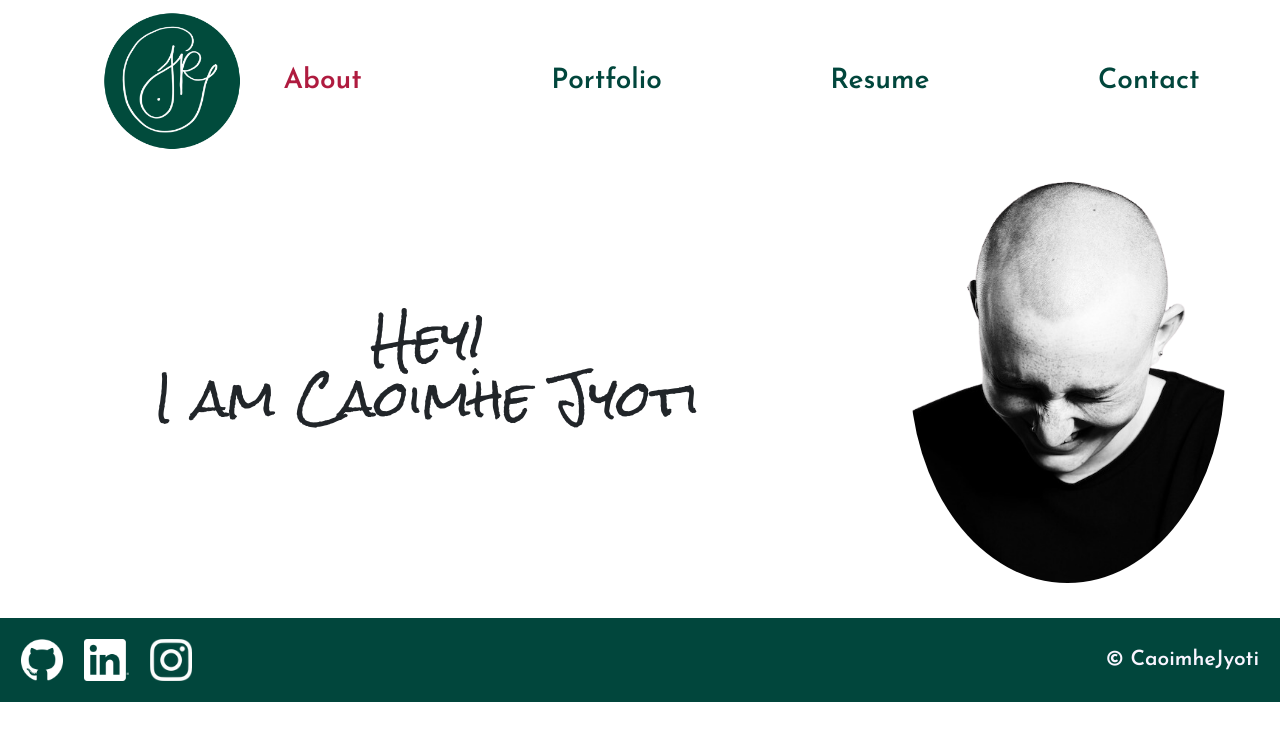
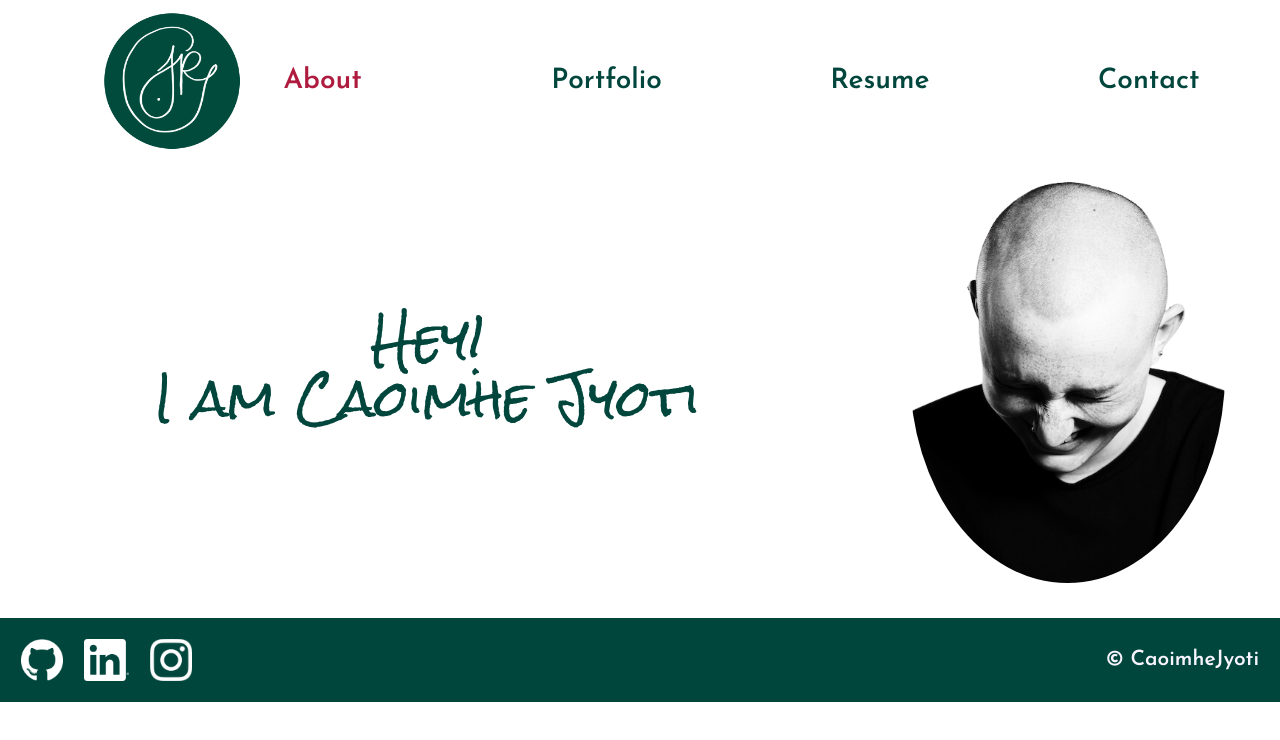
Before and after one commit to caoimhejyoti/caoimhejyoti-react, a React (Create React App) app: page / in a window 1280 px wide. Shown: the top 740 px of the page. Built offline with nearby package versions, Linux system fonts and the light colour scheme.

Commit message:
about page h1 and hero background

```diff
--- a/src/style/App.css
+++ b/src/style/App.css
@@ -1,4 +1,5 @@
-@import url(https://fonts.googleapis.com/css2?family=Alegreya+Sans:wght@300&family=Josefin+Sans:wght@600&family=Open+Sans:ital,wght@0,300;0,500;0,800;1,300;1,500;1,800&family=Rock+Salt&display=swap);
+/* @import url(https://fonts.googleapis.com/css2?family=Alegreya+Sans:wght@300&family=Josefin+Sans:wght@600&family=Open+Sans:ital,wght@0,300;0,500;0,800;1,300;1,500;1,800&family=Rock+Salt&display=swap); */
+/* @import url("../assets/img/blobs/blob_1_green.png"); */
 
 :root {
   --highlight: #ffb20f;
@@ -16,7 +17,14 @@ html {
 
 
 h1.myh1 {
-  color: var var(--main-colour);
+  color: var(--main-colour);
+  font-family: var(--primaryFont);
+  font-size: 3.5rem;
+  padding: var(--main-marg);
+  text-align: center;
+}
+#myh1 {
+  color: var(--contrast-colour);
   font-family: var(--primaryFont);
   font-size: 3.5rem;
   padding: var(--main-marg);
@@ -96,6 +104,17 @@ p {
 
 }
 
+
+.blob{
+  background-image: url("../assets/img/blobs/blob_1_green.png") ;
+  background-repeat: round;
+}
+.eyes{
+  background-image: url("../assets/img/eyes-large.png") ;
+  background-size: cover;
+  background-position: center;
+}
+
 .footer {
   bottom: 0;
   width: 100%;
```
